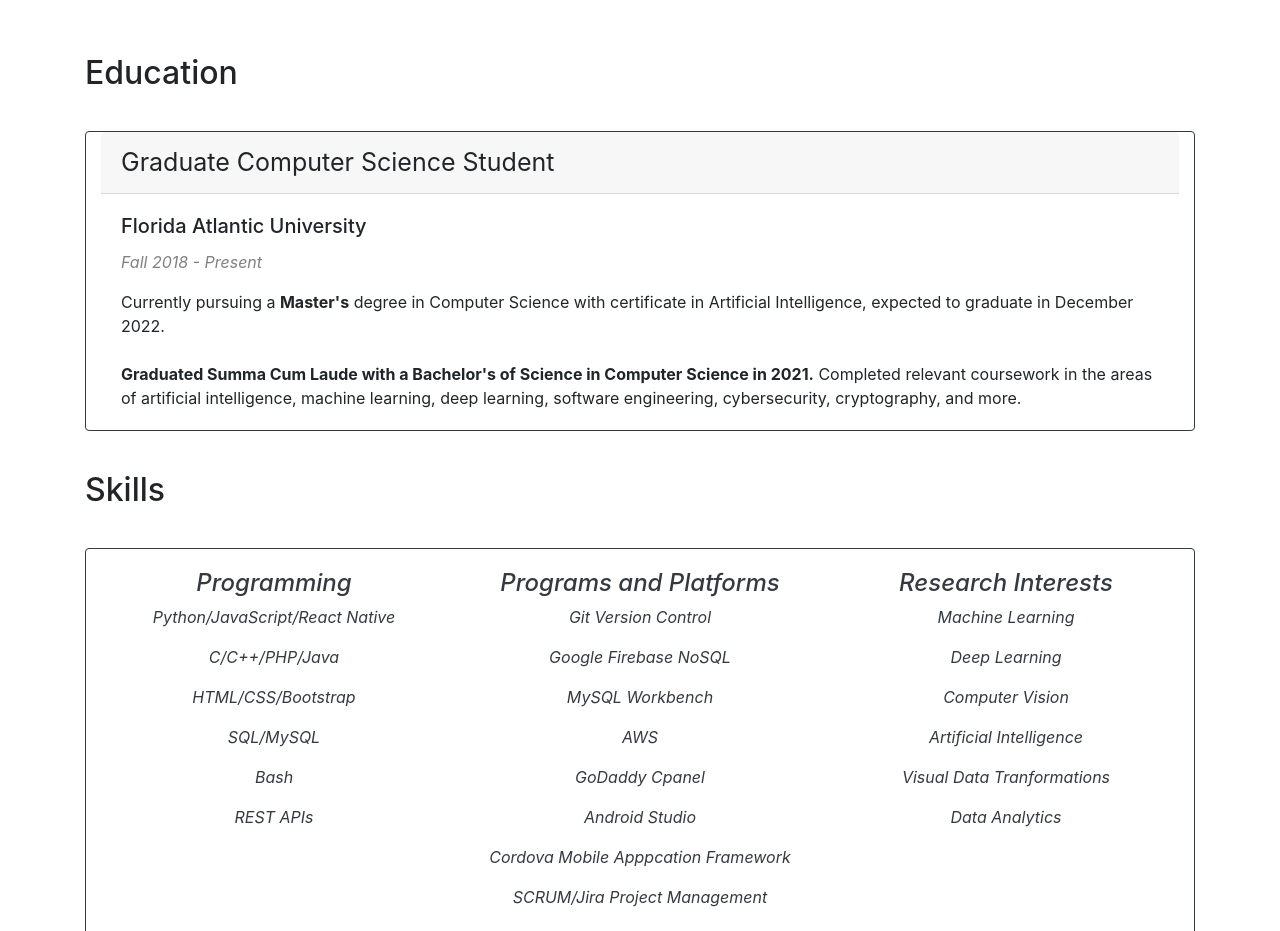
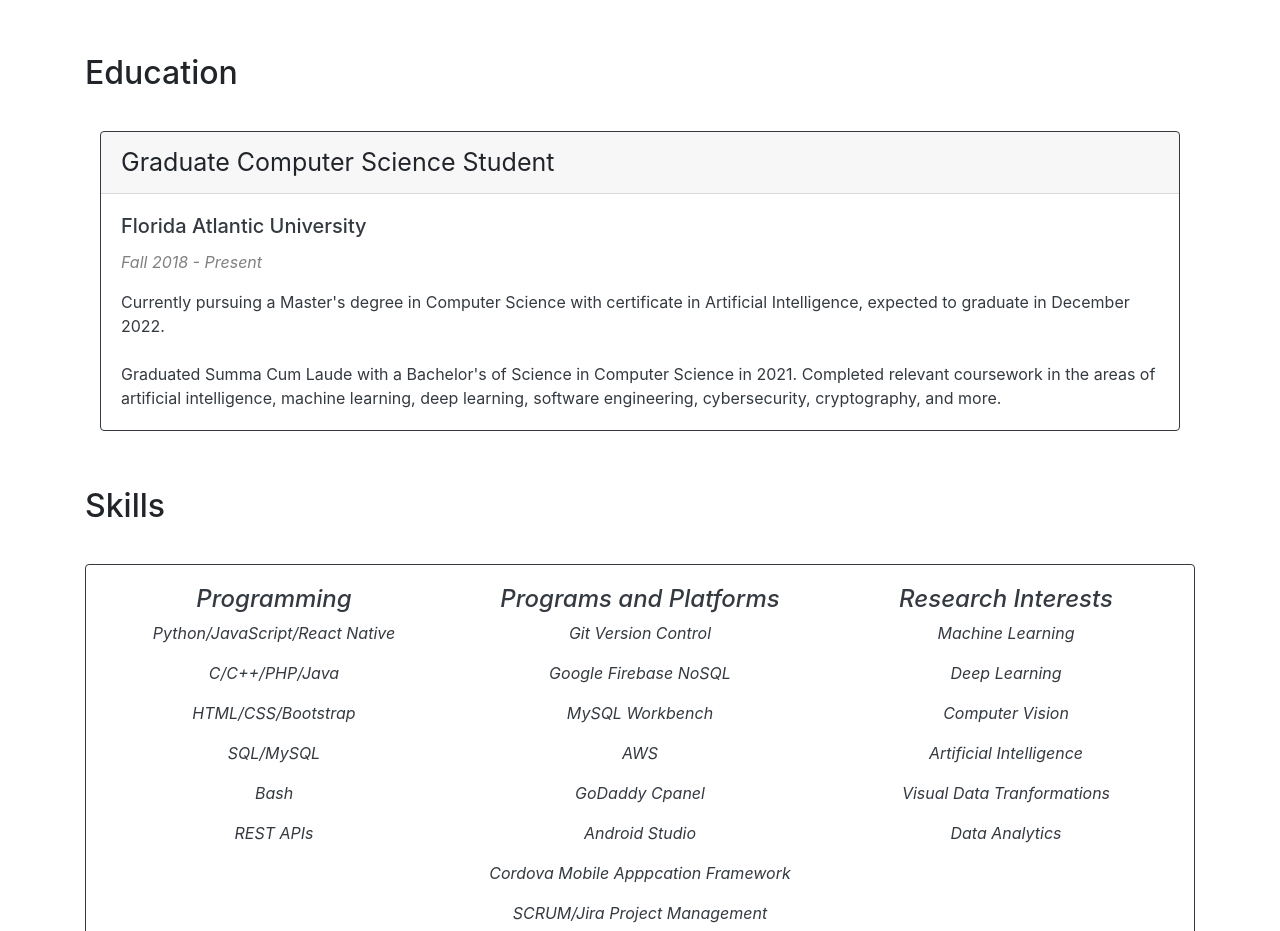
Before and after one commit to AKRAUSE2017/akrause2017.github.io, a plain HTML site: page index.html in a window 1280 px wide. Shown: the part 3384-4315 px from the top of the page. Drawn offline with Linux system fonts and the light colour scheme; a script that the page names is missing.

Commit message:
minor bug fix

```diff
--- a/index.html
+++ b/index.html
@@ -313,21 +313,15 @@
 
     <section id="Education" class="section-end">
     <h2>Education</h2>
-    <div class="card col-lg-12 border-dark">
-      <div class="card-header">
-        Graduate Computer Science Student
-      </div>
-      <div class="card-body">
-        <h5 class="card-title">Florida Atlantic University</h5>
-        <p><em><span style="color:grey">Fall 2018 - Present</span></em></p>
-        <p class="card-text">
-          Currently pursuing a <strong>Master's</strong> degree in Computer Science with certificate in Artificial Intelligence, expected to graduate in December 2022.<br>
-          <strong><br>Graduated Summa Cum Laude with a Bachelor's of Science in Computer Science in 2021.</strong>
-          Completed relevant coursework in the areas of artificial intelligence, machine learning, deep learning, software engineering,
-          cybersecurity, cryptography, and more.
-          </thead>
-          <br>
-        </p>
+    <div class="col-lg-12">
+      <div class="card work border-dark mb-3">
+        <div class="card-header">Graduate Computer Science Student</div>
+        <div class="card-body text-dark">
+          <h5 class="card-title">Florida Atlantic University</h5>
+          <p><em><span style="color:grey">Fall 2018 - Present</span></em></p>
+          Currently pursuing a Master's degree in Computer Science with certificate in Artificial Intelligence, expected to graduate in December 2022.
+          <br><br>Graduated Summa Cum Laude with a Bachelor's of Science in Computer Science in 2021. Completed relevant coursework in the areas of artificial intelligence, machine learning, deep learning, software engineering, cybersecurity, cryptography, and more.
+        </div>
       </div>
     </div>
   </section>
```
